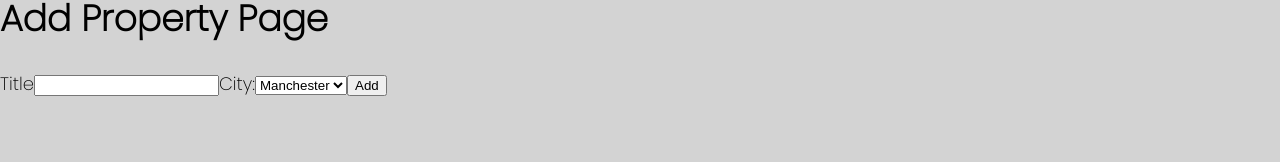
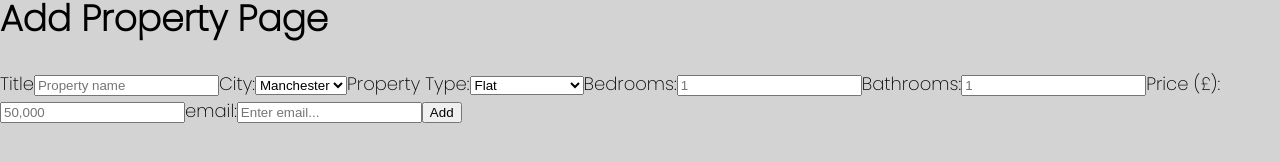
Before and after one commit to philyb1701/surreal-estate, a React (Create React App) app: page /AddProperty in a window 1280 px wide. Shown: the part 370-532 px from the top of the page. Built offline with nearby package versions, Linux system fonts and the light colour scheme; the HTML template or start-up script is replaced by a standard one.

Commit message:
Form completed and functioning

```diff
--- a/src/components/AddProperty.js
+++ b/src/components/AddProperty.js
@@ -6,6 +6,11 @@ const AddProperty = () => {
     fields: {
       title: "",
       city: "Manchester",
+      type: "Flat",
+      bedrooms: "",
+      bathrooms: "",
+      price: "",
+      email: "",
     },
   };
 
@@ -29,6 +34,7 @@ const AddProperty = () => {
             id="title"
             name="title"
             value={fields.title}
+            placeholder="Property name"
             onChange={handleFieldChange}
           />
         </label>
@@ -47,6 +53,70 @@ const AddProperty = () => {
             <option value="Liverpool">Liverpool</option>
           </select>
         </label>
+
+        <label htmlFor="type">
+          Property Type:
+          <select
+            id="type"
+            name="type"
+            value={fields.type}
+            onChange={handleFieldChange}
+          >
+            <option value="Flat">Flat</option>
+            <option value="Detached">Detached</option>
+            <option value="Semi-Detached">Semi-Detached</option>
+            <option value="Terraced">Terraced</option>
+            <option value="End of Terrace">End of Terrace</option>
+            <option value="Cottage">Cottage</option>
+            <option value="Bungalow">Bungalow</option>
+          </select>
+        </label>
+
+        <label htmlFor="bedroom">
+          Bedrooms:
+          <input
+            type="number"
+            id="bedrooms"
+            name="bedrooms"
+            value={fields.bedrooms}
+            placeholder="1"
+            onChange={handleFieldChange}
+          />
+        </label>
+        <label htmlFor="bathroom">
+          Bathrooms:
+          <input
+            type="number"
+            id="bathrooms"
+            name="bathrooms"
+            value={fields.bathrooms}
+            placeholder="1"
+            onChange={handleFieldChange}
+          />
+        </label>
+        <label htmlFor="price">
+          Price (£):
+          <input
+            type="number"
+            id="price"
+            name="price"
+            value={fields.price}
+            placeholder="50,000"
+            onChange={handleFieldChange}
+          />
+        </label>
+
+        <label htmlFor="email">
+          email:
+          <input
+            id="email"
+            type="email"
+            name="email"
+            value={fields.email}
+            placeholder="Enter email..."
+            onChange={handleFieldChange}
+          />
+        </label>
         <button type="submit">Add</button>
       </form>
     </div>
```
